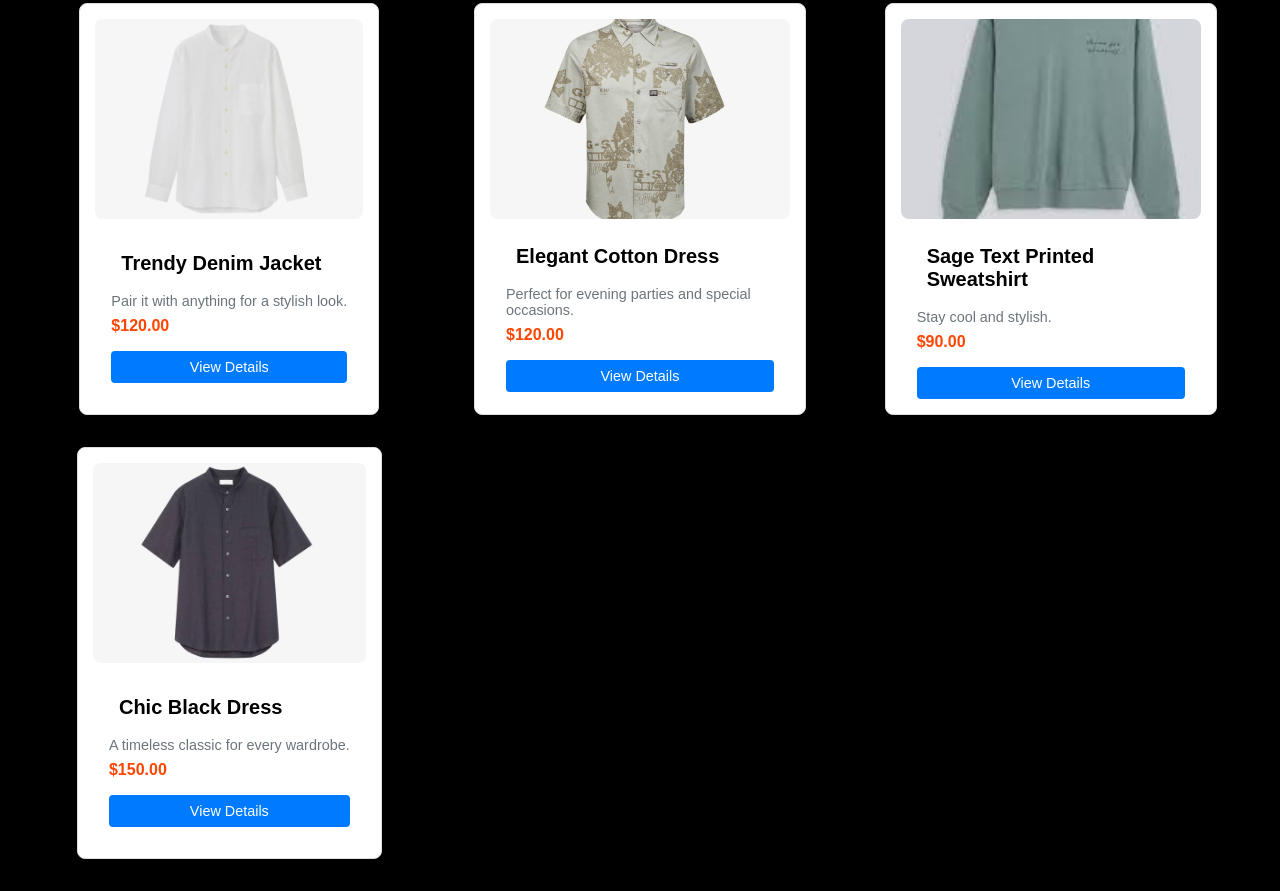
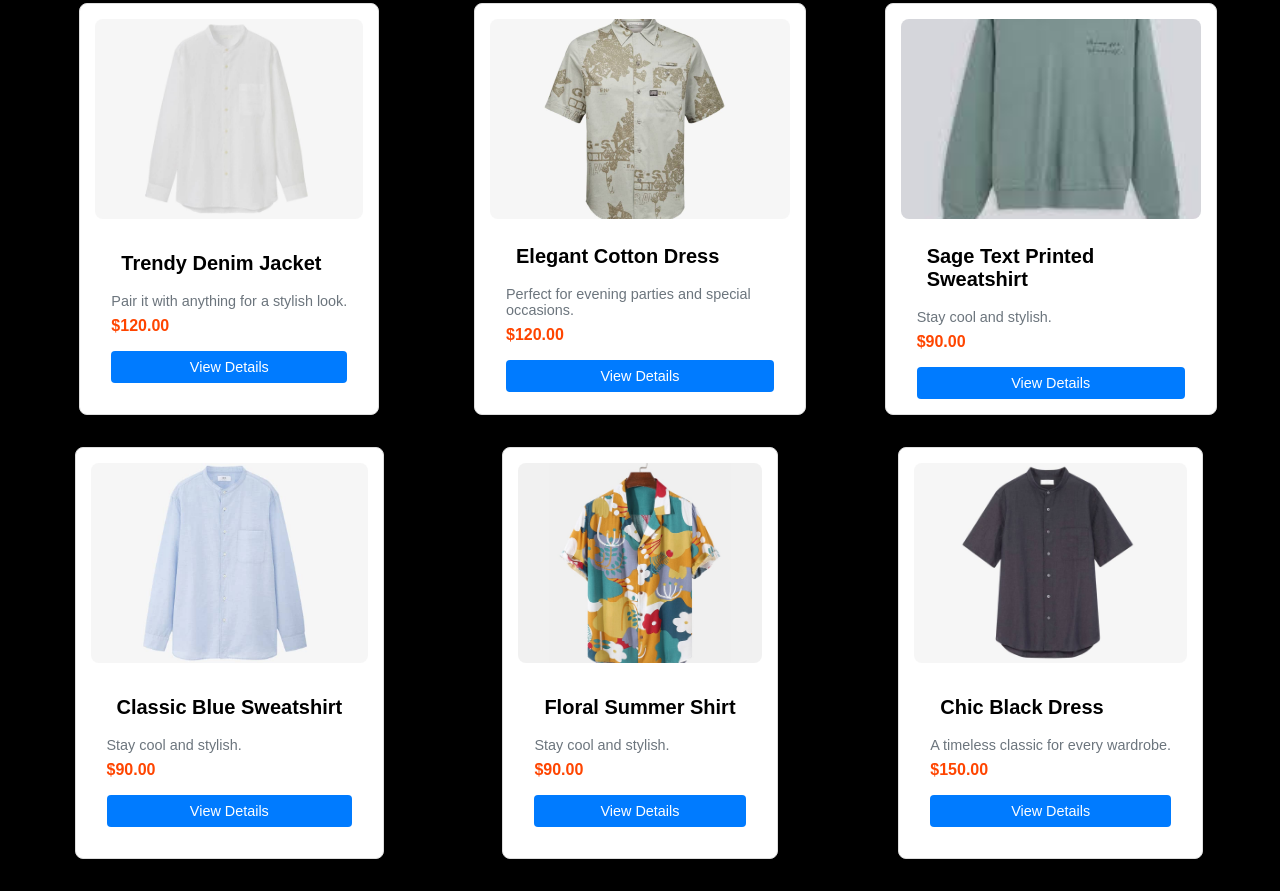
Before and after one commit to Dawood-gif79/Nostra, a plain HTML site: page collections.html in a window 1280 px wide. Shown: the part 577-1468 px from the top of the page. Drawn offline with Linux system fonts and the light colour scheme.

Commit message:
changed files

```diff
--- a/collections.html
+++ b/collections.html
@@ -239,6 +239,28 @@ header {
                     <a href="#" class="btn">View Details</a>
                 </div>
             </div>
+
+            <div class="card" data-category="casual">
+                <img src="img.file/products/n1.jpg" alt="Casual Summer Dress">
+                <div class="card-body">
+                    <h2 class="card-title">Classic Blue Sweatshirt</h2>
+                    <p class="card-text">Stay cool and stylish.</p>
+                    <p class="card-price">$90.00</p>
+                    <a href="#" class="btn">View Details</a>
+                </div>
+            </div>
+
+           <div class="card" data-category="casual">
+                <img src="img.file/products/f1.jpg" alt="Casual Summer Dress">
+                <div class="card-body">
+                    <h2 class="card-title">Floral Summer Shirt</h2>
+                    <p class="card-text">Stay cool and stylish.</p>
+                    <p class="card-price">$90.00</p>
+                    <a href="#" class="btn">View Details</a>
+                </div>
+            </div>
+
+
             <div class="card" data-category="party">
                 <img src="img.file/products/n8.jpg" alt="Chic Black Dress">
                 <div class="card-body">
```
